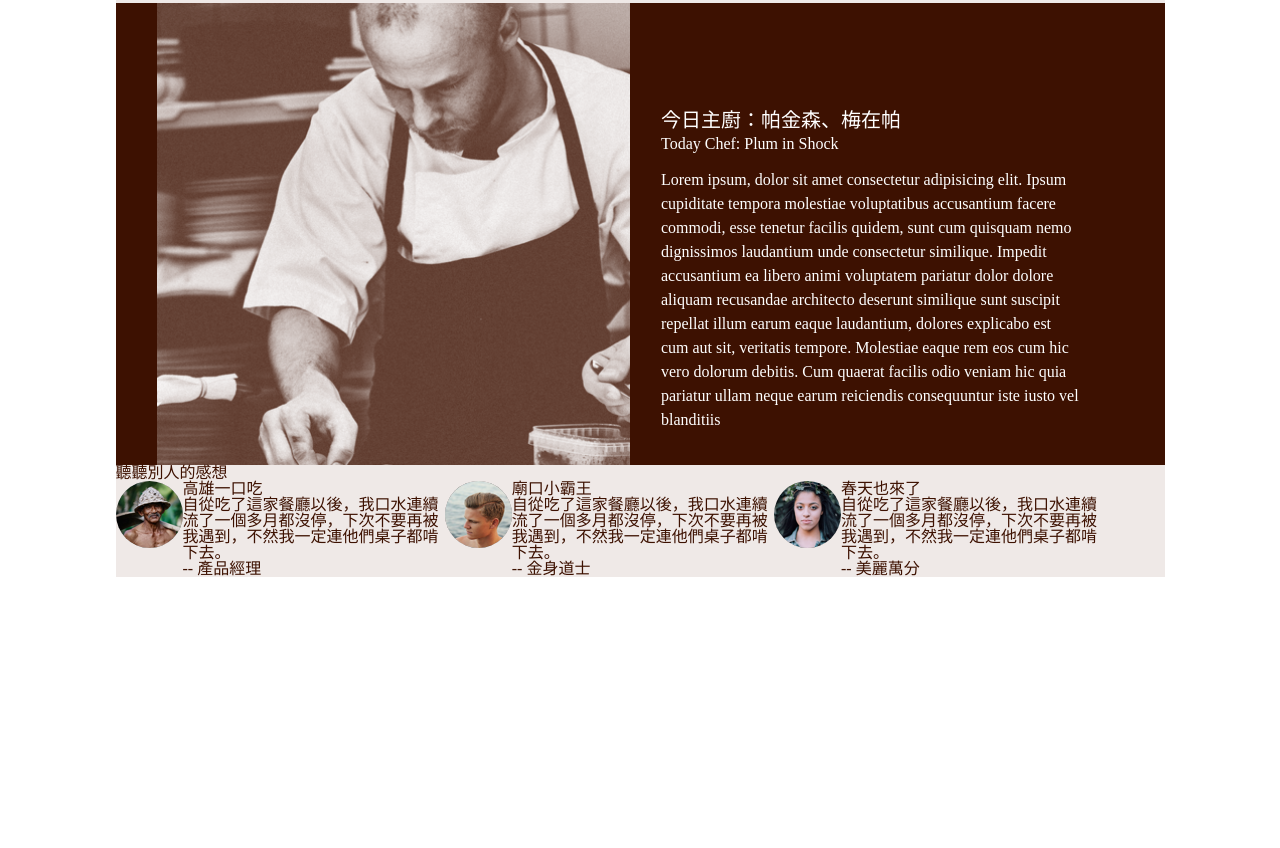
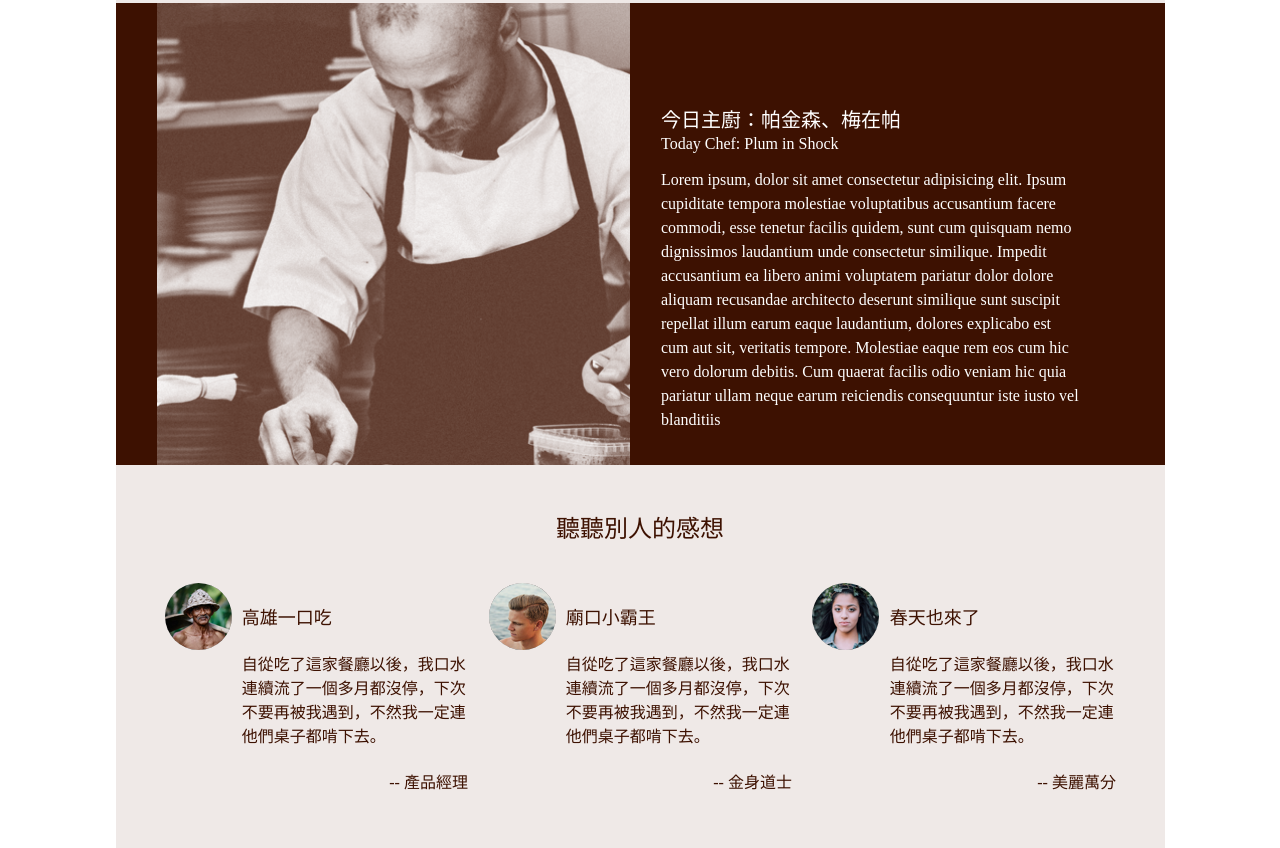
Before and after one commit to bucky0112/rwd_final_homework, a plain HTML site: page index.html in a window 1280 px wide. Shown: the part 1050-1898 px from the top of the page. Before the commit the page ends 1627 px from the top, so only its background shows below. Drawn offline with Linux system fonts and the light colour scheme.

Commit message:
完成customer_impression

```diff
--- a/css/style.css
+++ b/css/style.css
@@ -232,20 +232,45 @@ img{
 .customer_impression{
     background: #efe9e7;
     color: #3d1101;
+    padding-top: 5%;
+    padding-bottom: 5%;
 }
 
+.customer_impression h2{
+    font-size: 24px;
+    text-align: center;
+}
+
+.customers{
+    display: flex;
+    justify-content: center;
+    line-height: 150%;
+    padding-left: 2%;
+    padding-top: 4%;
+}
 
 .customers li{
-    width: 25%;
-    float: left;
-    /* text-align: left; */
+    width: 22%;
+    margin-left: 1%;
+    margin-right: 2%;
+}
+
+.customers h3{
+    font-size: 18px;
+    padding-top: 10%;
+    padding-bottom: 10%;
 }
 
 .customers img{
+    height: 100%;
     border-radius: 50%;
-    float: left;
 }
 
+.customers span{
+    display: block;
+    text-align: right;
+    padding-top: 10%;
+}
 
 .clearfix::after{
     clear: both;
--- a/index.html
+++ b/index.html
@@ -73,7 +73,7 @@
             </div>
             <div class="customer_impression">
                 <h2>聽聽別人的感想</h2>
-                <ul class="customers clearfix">
+                <ul class="customers">
                     <img src="img/customer_impression/avatar_1.png" alt="">
                     <li>
                         <h3>高雄一口吃</h3>
```
